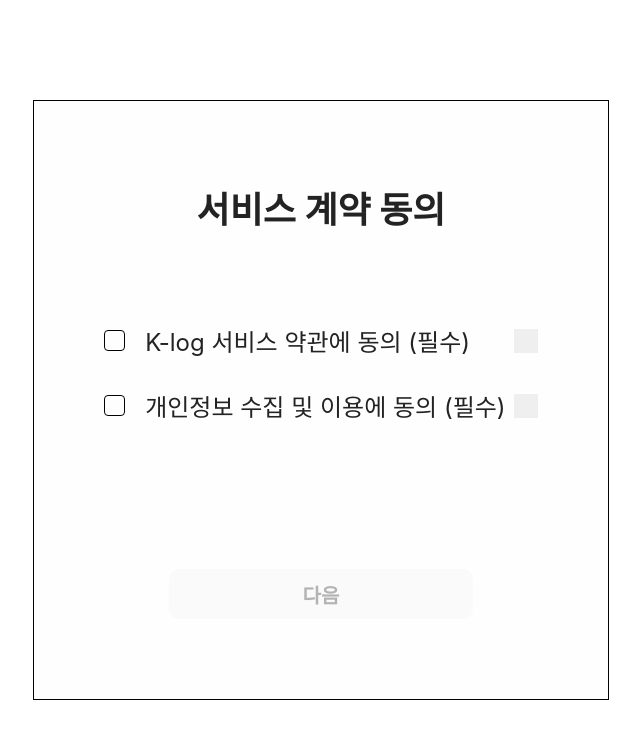
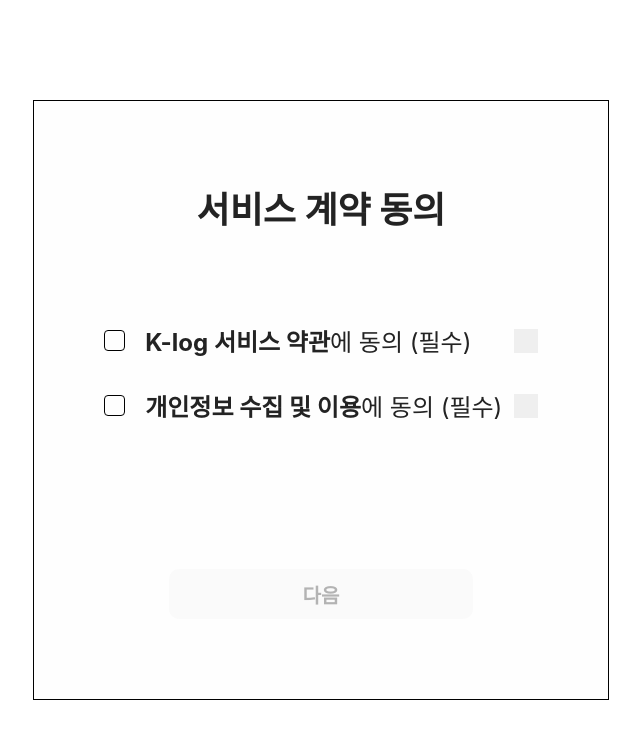
Before and after one commit to KimKW1007/k-log, a Next.js app in the folder front/: page /signup in a window 1280 px wide. Shown: the top 738 px of the page, without its empty margins (67-707 px from the left). Built offline with nearby package versions, Linux system fonts and the light colour scheme; some icons are missing; a web font is replaced by a local one; what recoil-persist would draw is missing.

Commit message:
chore :add strong tag

```diff
--- a/front/src/components/signup/FirstPage.tsx
+++ b/front/src/components/signup/FirstPage.tsx
@@ -25,10 +25,10 @@ const FirstPage = ({ setIsAllChecked }: isAllCheckedProps) => {
     <React.Fragment>
       <CheckInputsBox>
         <CheckBoxInputs id="id" onClick={onClickAgree(0)}>
-          K-log 서비스 약관에 동의 &#40;필수&#41;
+          <strong>K-log 서비스 약관</strong>에 동의 &#40;필수&#41;
         </CheckBoxInputs>
         <CheckBoxInputs id="id1" onClick={onClickAgree(1)}>
-          개인정보 수집 및 이용에 동의 &#40;필수&#41;
+          <strong>개인정보 수집 및 이용</strong>에 동의 &#40;필수&#41;
         </CheckBoxInputs>
       </CheckInputsBox>
       <EmptyBox/>
```
